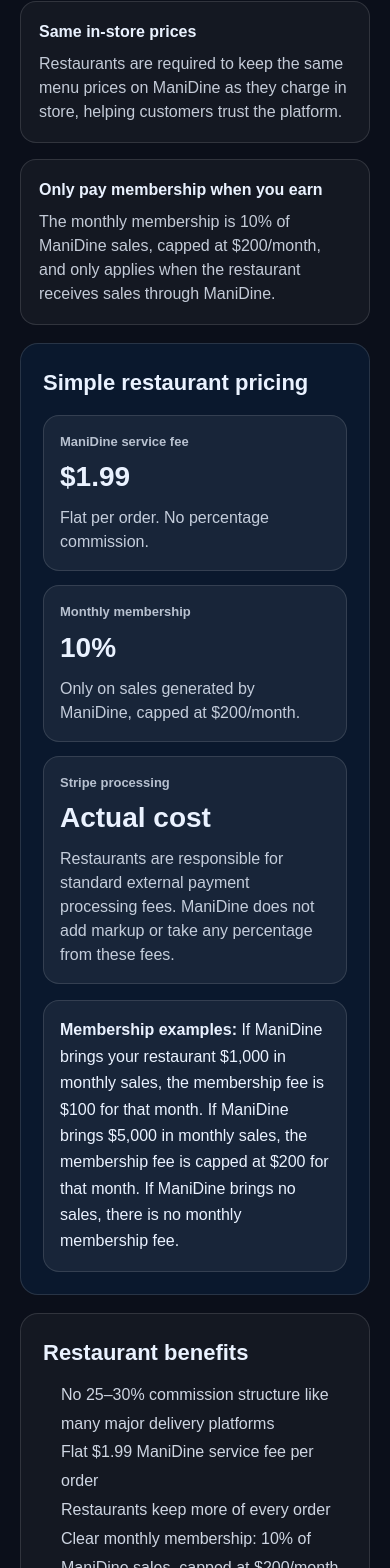
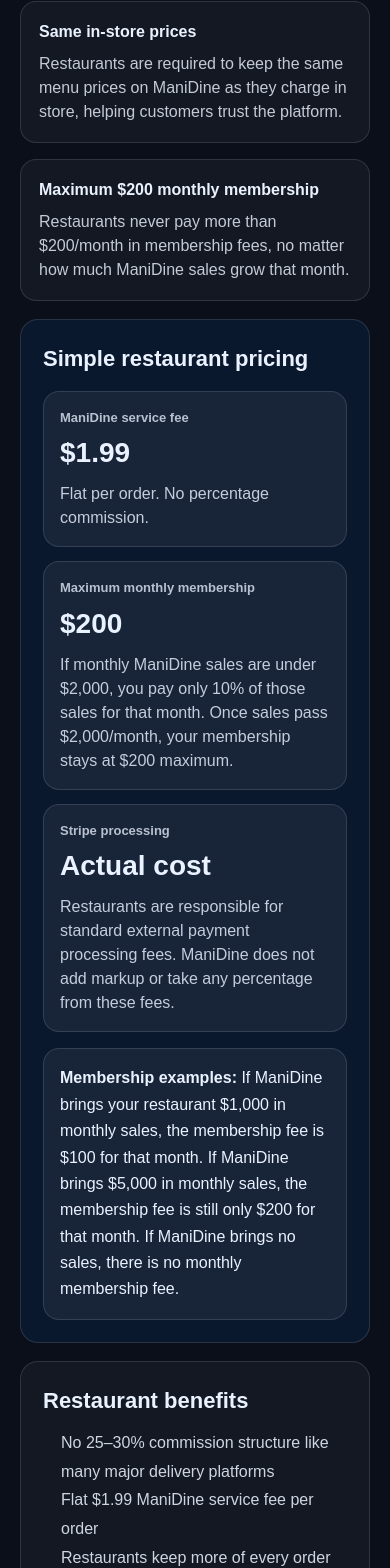
Before and after one commit to manikanniappan/manidine-ca, a Next.js app: page /restaurants in a window 390 px wide. Shown: the part 1241-2809 px from the top of the page. Built offline with nearby package versions, Linux system fonts and the light colour scheme; no server answers.

Commit message:
Fix mobile driver layout and restaurant membership messaging

```diff
--- a/app/drivers/page.tsx
+++ b/app/drivers/page.tsx
@@ -1,4 +1,4 @@
-// ManiDine.ca — app/drivers/page.tsx — Updated: 2026-05-07 16:12 (America/Edmonton)
+// ManiDine.ca — app/drivers/page.tsx — Updated: 2026-05-11 10:25 (America/Edmonton)
 // FILE: app/drivers/page.tsx
 
 const DRIVER_IOS_LINK = "https://apps.apple.com/us/app/manidinedriver/id6763635631";
@@ -102,7 +102,7 @@
 
       <section style={requirementsBox}>
         <div style={requirementsGrid}>
-          <div>
+          <div style={requirementsContent}>
             <h2 style={h2}>Basic driver requirements</h2>
             <ul style={checkList}>
               {DRIVER_REQUIREMENTS.map((item) => (
@@ -214,10 +214,15 @@
 };
 
 const requirementsGrid: React.CSSProperties = {
-  display: "grid",
-  gridTemplateColumns: "minmax(0, 1.45fr) minmax(280px, 0.75fr)",
+  display: "flex",
+  flexWrap: "wrap",
   gap: 24,
-  alignItems: "start",
+  alignItems: "flex-start",
+};
+
+const requirementsContent: React.CSSProperties = {
+  flex: "1 1 420px",
+  minWidth: 0,
 };
 
 const foundingBox: React.CSSProperties = {
@@ -305,6 +310,8 @@
 };
 
 const readyCard: React.CSSProperties = {
+  flex: "1 1 280px",
+  minWidth: 0,
   borderRadius: 18,
   padding: 18,
   background: "linear-gradient(135deg, rgba(15,113,212,0.16), rgba(204,71,206,0.14))",
--- a/app/restaurants/page.tsx
+++ b/app/restaurants/page.tsx
@@ -1,4 +1,4 @@
-// ManiDine.ca / (project root) / app/restaurants/page.tsx — Updated: 2026-05-07 09:50 (America/Edmonton)
+// ManiDine.ca / (project root) / app/restaurants/page.tsx — Updated: 2026-05-11 10:25 (America/Edmonton)
 import Link from "next/link";
 
 export default function RestaurantsPage() {
@@ -44,8 +44,8 @@
           desc="Restaurants are required to keep the same menu prices on ManiDine as they charge in store, helping customers trust the platform."
         />
         <Card
-          title="Only pay membership when you earn"
-          desc="The monthly membership is 10% of ManiDine sales, capped at $200/month, and only applies when the restaurant receives sales through ManiDine."
+          title="Maximum $200 monthly membership"
+          desc="Restaurants never pay more than $200/month in membership fees, no matter how much ManiDine sales grow that month."
         />
       </section>
 
@@ -59,10 +59,12 @@
           </div>
 
           <div style={priceCard}>
-            <div style={priceLabel}>Monthly membership</div>
-            <div style={priceValue}>10%</div>
+            <div style={priceLabel}>Maximum monthly membership</div>
+            <div style={priceValue}>$200</div>
             <p style={priceText}>
-              Only on sales generated by ManiDine, capped at $200/month.
+              If monthly ManiDine sales are under $2,000, you pay only 10% of
+              those sales for that month. Once sales pass $2,000/month, your
+              membership stays at $200 maximum.
             </p>
           </div>
 
@@ -80,9 +82,9 @@
         <div style={exampleBox}>
           <strong>Membership examples:</strong> If ManiDine brings your restaurant
           $1,000 in monthly sales, the membership fee is $100 for that month. If
-          ManiDine brings $5,000 in monthly sales, the membership fee is capped at
-          $200 for that month. If ManiDine brings no sales, there is no monthly
-          membership fee.
+          ManiDine brings $5,000 in monthly sales, the membership fee is still
+          only $200 for that month. If ManiDine brings no sales, there is no
+          monthly membership fee.
         </div>
       </section>
 
@@ -92,7 +94,7 @@
           <li>No 25–30% commission structure like many major delivery platforms</li>
           <li>Flat $1.99 ManiDine service fee per order</li>
           <li>Restaurants keep more of every order</li>
-          <li>Clear monthly membership: 10% of ManiDine sales, capped at $200/month</li>
+          <li>Monthly membership never goes above $200, no matter how much ManiDine sales grow that month</li>
           <li>Better local customer support from an Edmonton-first platform</li>
           <li>Restaurant profile, hours, menu management, and order flow tools</li>
           <li>Transparent reporting and payout clarity</li>
```
